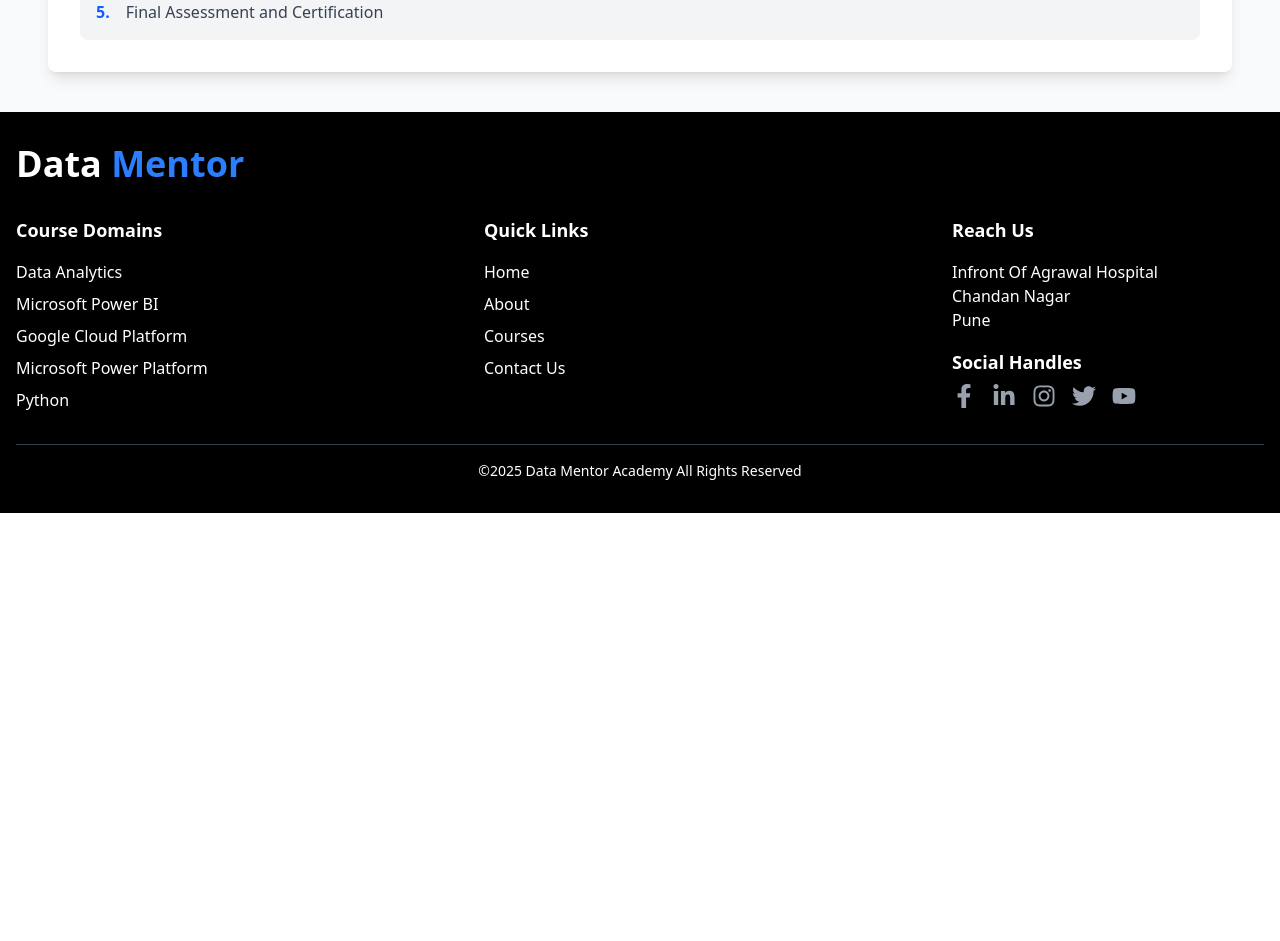
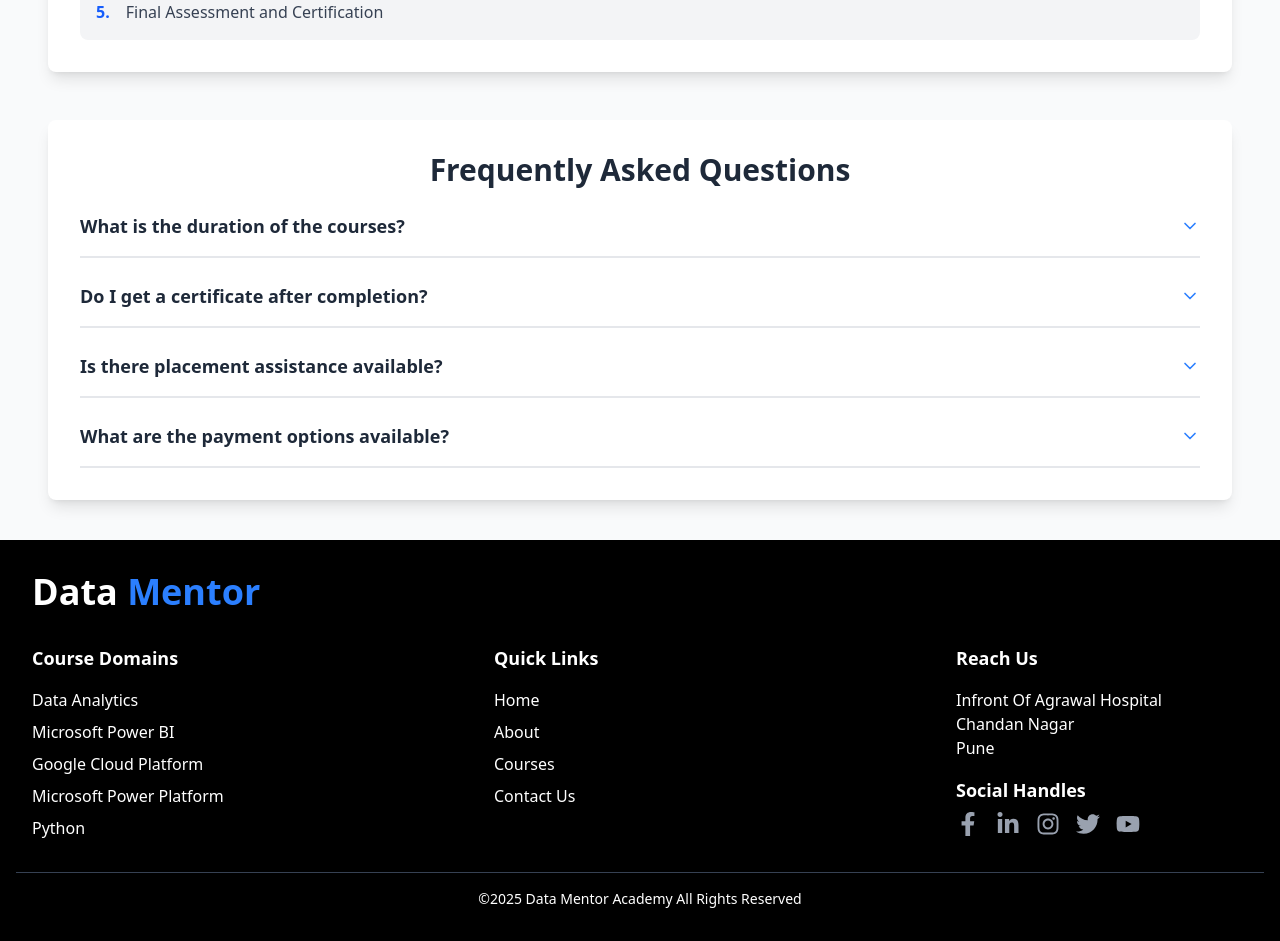
Before and after one commit to YashMehetre/icon-tech-institute, a React (Vite) app: page /course/1 in a window 1280 px wide. Shown: the part 1740-2681 px from the top of the page. Before the commit the page ends 2253 px from the top, so only its background shows below. Built offline with nearby package versions, Linux system fonts and the light colour scheme.

Commit message:
done changes in course section

```diff
--- a/src/components/Footer.jsx
+++ b/src/components/Footer.jsx
@@ -12,13 +12,13 @@ const Footer = () => {
     <footer className="bg-black text-white py-8">
       <div className="container mx-auto px-4">
         <div className="flex justify-between items-center mb-8">
-          <h1 className="text-4xl font-bold transition-colors duration-500 hover:text-blue-400 text-left">
+          <h1 className="text-4xl font-bold transition-colors duration-500 hover:text-blue-400 text-left ml-4">
             <span className="text-white">Data</span>
             <span className="text-blue-500"> Mentor</span>
           </h1>
         </div>
 
-        <div className="flex flex-wrap justify-between">
+        <div className="flex flex-wrap justify-between ml-4">
           <div className="w-full md:w-1/4 mb-8 md:mb-0">
             <h3 className="text-lg font-semibold mb-4">Course Domains</h3>
             <ul className="space-y-2">
--- a/src/pages/CourseDetails.jsx
+++ b/src/pages/CourseDetails.jsx
@@ -1,14 +1,39 @@
-import React, { useEffect } from "react";
+import React, { useEffect, useState } from "react";
 import { useParams, Link } from "react-router-dom";
 import coursesData from "../pages/coursesData";
+import { FiChevronDown, FiChevronUp } from "react-icons/fi";
+
+const faqData = [
+  {
+    question: "What is the duration of the courses?",
+    answer: "The duration varies depending on the course, ranging from 4 weeks to 3 months.",
+  },
+  {
+    question: "Do I get a certificate after completion?",
+    answer: "Yes, a certificate of completion is provided for all successfully completed courses.",
+  },
+  {
+    question: "Is there placement assistance available?",
+    answer: "Yes, we provide placement support and mock interview sessions.",
+  },
+  {
+    question: "What are the payment options available?",
+    answer: "We accept payments through net banking, credit cards, and UPI transactions.",
+  },
+];
 
 const CourseDetails = () => {
   const { id } = useParams();
   const course = coursesData.find((course) => course.id === parseInt(id));
+  const [activeIndex, setActiveIndex] = useState(null);
 
   useEffect(() => {
     window.scrollTo(0, 0);
   }, []);
+
+  const handleToggle = (index) => {
+    setActiveIndex(index === activeIndex ? null : index);
+  };
 
   if (!course) {
     return <p className="text-center text-gray-700 text-xl mt-10">Course not found.</p>;
@@ -77,6 +102,35 @@ const CourseDetails = () => {
             ))}
           </div>
         </div>
+
+        {/* FAQ Section */}
+        <div className="mt-12 bg-white p-8 rounded-lg shadow-lg">
+          <h2 className="text-3xl font-bold text-gray-800 mb-6 text-center">
+            Frequently Asked Questions
+          </h2>
+          <div className="space-y-6">
+            {faqData.map((faq, index) => (
+              <div key={index} className="border-b-2 border-gray-200 pb-4">
+                <button
+                  onClick={() => handleToggle(index)}
+                  className="w-full flex justify-between items-center text-left group"
+                >
+                  <h3 className="text-lg font-semibold text-gray-800 group-hover:text-blue-600">
+                    {faq.question}
+                  </h3>
+                  <span className="text-blue-500 text-xl">
+                    {activeIndex === index ? <FiChevronUp /> : <FiChevronDown />}
+                  </span>
+                </button>
+                {activeIndex === index && (
+                  <p className="text-gray-700 mt-3 pl-4 border-l-4 border-blue-400">
+                    {faq.answer}
+                  </p>
+                )}
+              </div>
+            ))}
+          </div>
+        </div>
       </div>
     </div>
   );
```
